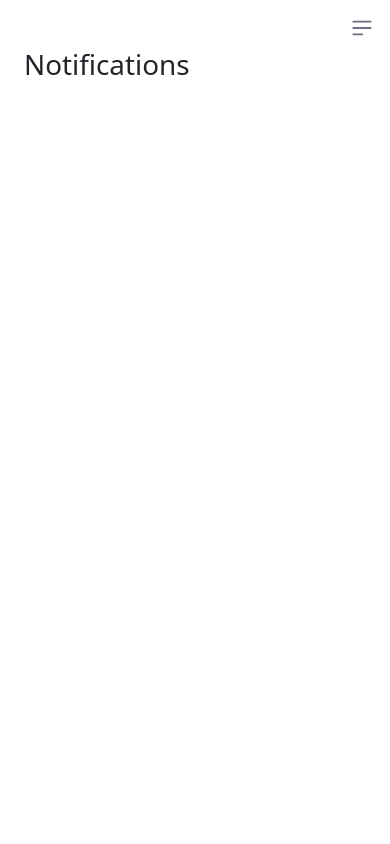
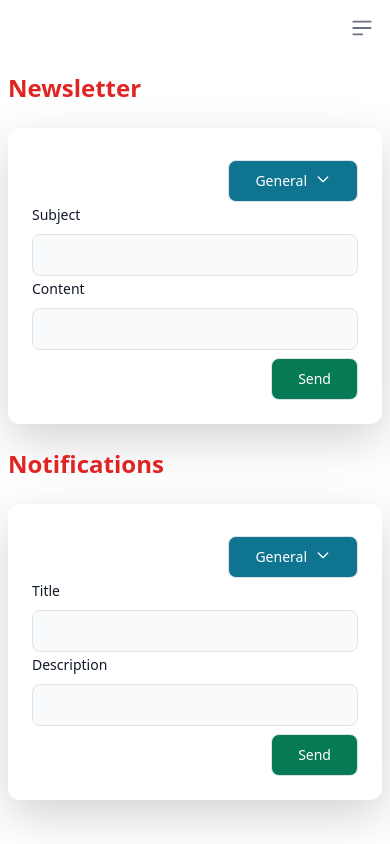
Before and after one commit to Tutorium-App/TutoriumDashboard, a React (Create React App) app: page /notifications in a window 390 px wide. Built offline with nearby package versions, Linux system fonts and the light colour scheme.

Commit message:
new pages

```diff
--- a/src/pages/ManagePosts/ManagePosts.js
+++ b/src/pages/ManagePosts/ManagePosts.js
@@ -1,13 +1,117 @@
 import React from "react";
 import { Navbar } from "../../components";
-
+import { Card,  Label, TextInput , Button, Dropdown, DropdownItem} from 'flowbite-react';
 const ManagePosts = () => {
   return (
     <>
       <Navbar />
-      <main className="px-6 md:ml-72 md:px-0">
-        <h1>Manage Posts</h1>
-      </main>
+      <div className="  text-red-600 fg:ml-56 mt-4  text-2xl  font-bold ml-2">
+        Make post
+      </div>
+      <div className="flex-1 max-w-full p-4 fg:ml-56 shadow-lg rounded-xl mt-4 mr-2 ml-2">
+      <div className="flex justify-end mr-0 fg:ml-56 mt-2">
+
+    <Dropdown  label="General" dismissOnClick={false}>
+    <DropdownItem>General</DropdownItem>
+      <DropdownItem>UMaT,SRID</DropdownItem>
+      <DropdownItem>UG, Legon</DropdownItem>
+      <DropdownItem>UCC</DropdownItem>
+      <DropdownItem>KNUST</DropdownItem>
+    </Dropdown>
+  </div>
+        <div className="mb-2 block">
+          <Label htmlFor="base1" value="Text" />
+        </div>
+        <TextInput id="base1" type="text" sizing="md" />
+        <div className="mb-2 block">
+          <Label htmlFor="base" value="Image Url" />
+        </div>
+        <TextInput id="base" type="text" sizing="md" />
+        <div className="flex justify-end mr-0 mt-2">
+      <Button className="fg:ml-60 bg-green-600" color="success">Send</Button>
+    </div>
+      </div>
+      <div className="  text-red-600 fg:ml-56 mt-4  text-2xl  font-bold ">
+        Existing post
+      </div>
+      <div className="flex flex-wrap lg:justify-between justify-center fg:ml-52 mt-4 ">
+  <div className="flex">
+    <Card
+      className="max-w-xs m-3"
+      imgAlt="Meaningful alt text for an image that is not purely decorative"
+      imgSrc="/book1.jpg"
+    >
+      <h5 className="text-2xl font-bold tracking-tight text-gray-900 dark:text-white">
+       Text Goes here
+      </h5>
+      <Button color="failure">Delete</Button>
+    </Card>
+  </div>
+  <div className="flex ">
+    <Card
+      className="max-w-xs m-3"
+      imgAlt="Meaningful alt text for an image that is not purely decorative"
+      imgSrc="/book1.jpg"
+    >
+      <h5 className="text-2xl font-bold tracking-tight text-gray-900 dark:text-white">
+       Text Goes here
+      </h5>
+      <Button color="failure">Delete</Button>
+    </Card>
+  </div>
+  <div className="flex">
+    <Card
+      className="max-w-xs max-w m-3"
+      imgAlt="Meaningful alt text for an image that is not purely decorative"
+      imgSrc="/book1.jpg"
+    >
+      <h5 className="text-2xl font-bold tracking-tight text-gray-900 dark:text-white">
+       Text Goes here
+      </h5>
+      <Button color="failure">Delete</Button>
+    </Card>
+  </div>
+</div>
+<div className="flex flex-wrap lg:justify-between justify-center fg:ml-52 ">
+  <div className="flex">
+    <Card
+      className="max-w-xs m-3"
+      imgAlt="Meaningful alt text for an image that is not purely decorative"
+      imgSrc="/book1.jpg"
+    >
+      <h5 className="text-2xl font-bold tracking-tight text-gray-900 dark:text-white">
+       Text Goes here
+      </h5>
+      <Button color="failure">Delete</Button>
+    </Card>
+  </div>
+  <div className="flex ">
+    <Card
+      className="max-w-xs m-3"
+      imgAlt="Meaningful alt text for an image that is not purely decorative"
+      imgSrc="/book1.jpg"
+    >
+      <h5 className="text-2xl font-bold tracking-tight text-gray-900 dark:text-white">
+       Text Goes here
+      </h5>
+      <Button color="failure">Delete</Button>
+    </Card>
+  </div>
+  <div className="flex">
+    <Card
+      className="max-w-xs max-w m-3"
+      imgAlt="Meaningful alt text for an image that is not purely decorative"
+      imgSrc="/book1.jpg"
+    >
+      <h5 className="text-2xl font-bold tracking-tight text-gray-900 dark:text-white">
+       Text Goes here
+      </h5>
+      <Button color="failure">Delete</Button>
+    </Card>
+  </div>
+</div>
+
+
     </>
   );
 };
--- a/src/pages/Notifications/Notifications.js
+++ b/src/pages/Notifications/Notifications.js
@@ -1,15 +1,62 @@
 import React from "react";
 import { Navbar } from "../../components";
-
+import { Label, TextInput , Button, Dropdown, DropdownItem} from 'flowbite-react';
 const Notifications = () => {
   return (
     <>
       <Navbar />
-      <main className="px-6 md:ml-72 md:px-0">
-        <h1>Notifications</h1>
-      </main>
-    </>
+      <div className="  text-red-600 fg:ml-56 mt-4  text-2xl  font-bold ml-2">
+        Newsletter
+      </div>
+      <div className="flex-1 max-w-full p-4 fg:ml-56 shadow-lg rounded-xl mt-4 mr-2 ml-2">
+      <div className="flex justify-end mr-0 fg:ml-56 mt-2">
+    <Dropdown label="General" dismissOnClick={false} >
+    <DropdownItem>General</DropdownItem>
+      <DropdownItem>UMaT,SRID</DropdownItem>
+      <DropdownItem>UG, Legon</DropdownItem>
+      <DropdownItem>UCC</DropdownItem>
+      <DropdownItem>KNUST</DropdownItem>
+    </Dropdown>
+  </div>
+        <div className="mb-2 block">
+          <Label htmlFor="base1" value="Subject" />
+        </div>
+        <TextInput id="base1" type="text" sizing="md" />
+        <div className="mb-2 block">
+          <Label htmlFor="base" value="Content" />
+        </div>
+        <TextInput id="base" type="text" sizing="md" />
+        <div className="flex justify-end mr-0 mt-2">
+      <Button className="fg:ml-60 bg-green-600" color="success">Send</Button>
+    </div>
+      </div>
+      <div className="  text-red-600 fg:ml-56 mt-4  text-2xl  font-bold  ml-2">
+        Notifications
+      </div>
+      <div className="flex-1 max-w-full p-4 fg:ml-56 shadow-lg rounded-xl mt-4 mr-2 mb-4 ml-2">
+      <div className="flex justify-end mr-0 fg:ml-56 mt-2 ">
+    <Dropdown label="General" dismissOnClick={false}>
+      <DropdownItem>General</DropdownItem>
+      <DropdownItem>UMaT,SRID</DropdownItem>
+      <DropdownItem>UG, Legon</DropdownItem>
+      <DropdownItem>UCC</DropdownItem>
+      <DropdownItem>KNUST</DropdownItem>
+    </Dropdown>
+  </div>
+        <div className="mb-2 block">
+          <Label htmlFor="base1" value="Title" />
+        </div>
+        <TextInput id="base1" type="text" sizing="md" />
+        <div className="mb-2 block">
+          <Label htmlFor="base" value="Description" />
+        </div>
+        <TextInput id="base" type="text" sizing="md" />
+        <div className="flex justify-end mr-0 mt-2"> {/* Add ml-auto to shift the Button container to the right */}
+      <Button className="fg:ml-60 bg-green-600" color="success">Send</Button>
+    </div>
+      </div>
+      </>
   );
-};
+}
 
 export default Notifications;
--- a/tailwind.config.js
+++ b/tailwind.config.js
@@ -10,6 +10,9 @@ module.exports = {
     extend: {
       margin: {
         '37': '8.75rem', // You can adjust the value according to your needs
+      },
+      screens: {
+        'fg': '639px', // set the minimum width for lg breakpoint
       },
     },
   },
```
Also changed, not shown: 1 other file (tests, documents, lock files or other folders).
